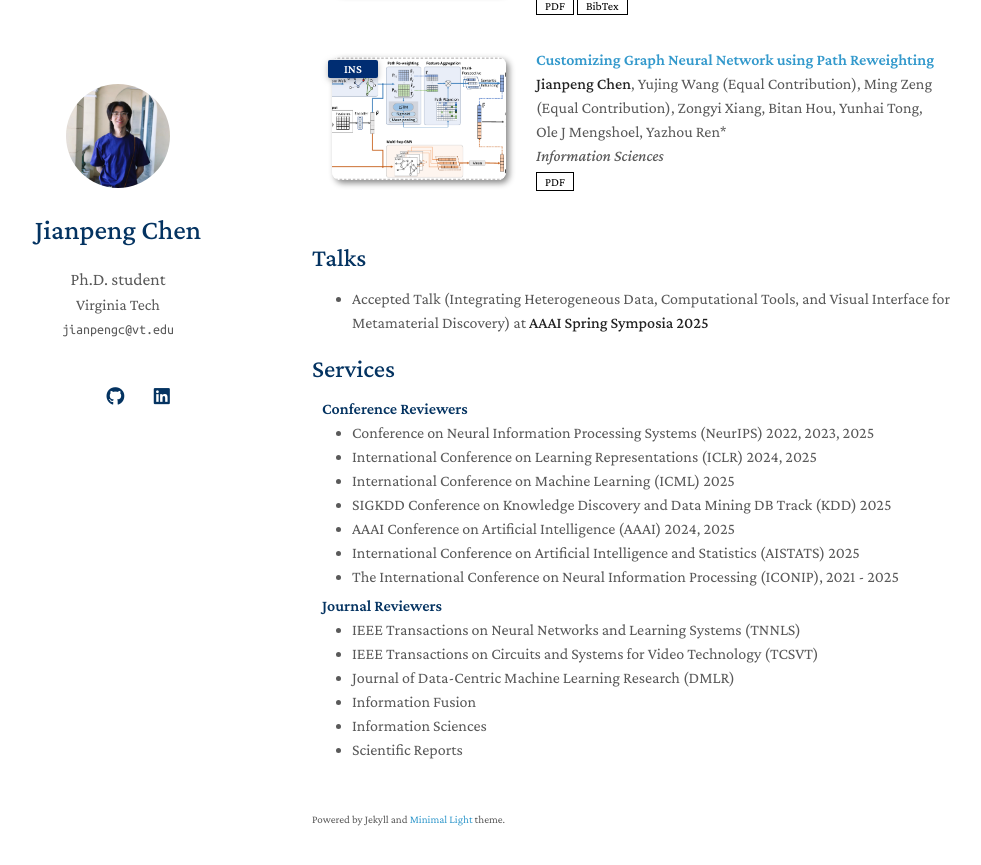
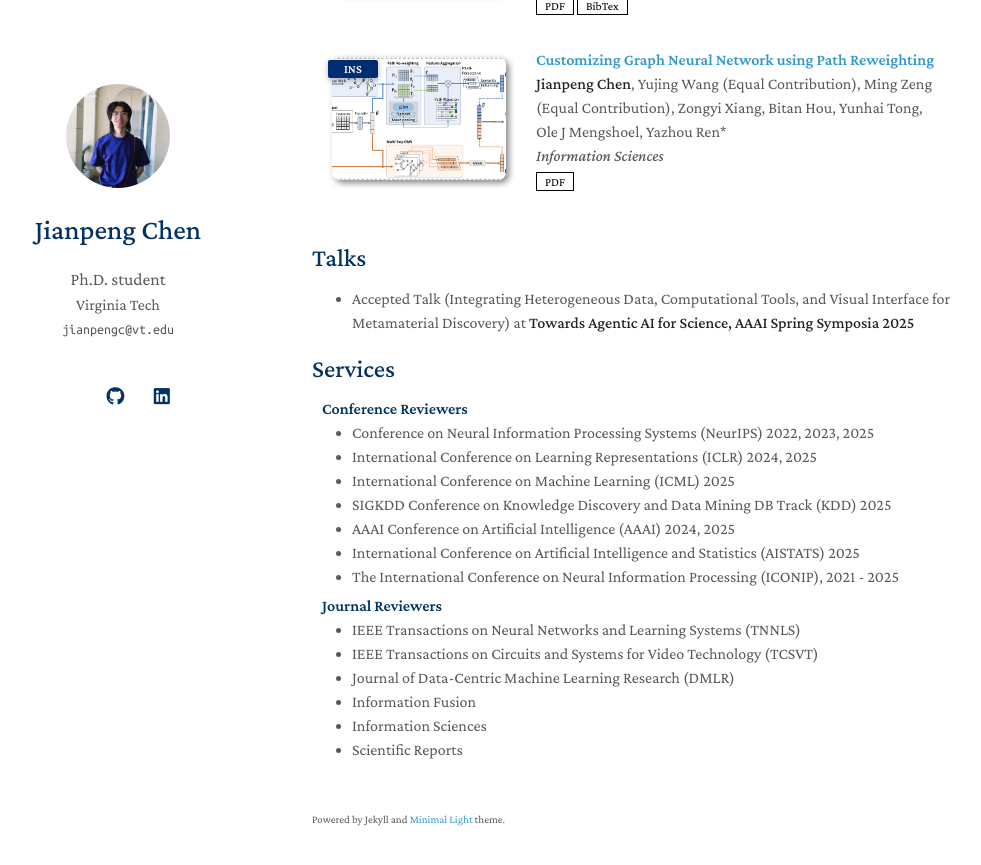
Before and after one commit to cjpcool/cjpcool.github.io, a Jekyll site: the page built from index.md, in a window 1280 px wide and 900 px high, scrolled down 2661 px. Shown: the top 865 px of the window, without its empty margins (158-1139 px from the left). Built offline with Jekyll 4.4.1, drawn with Linux system fonts in a browser that asks for light colours; a style sheet for code colours, icons or effects is not loaded; our own code applies the rules of GitHub Pages for plain Markdown files.

Commit message:
Update index.md

```diff
--- a/index.md
+++ b/index.md
@@ -29,6 +29,6 @@
 
 
 ## Talks
-- Accepted Talk (Integrating Heterogeneous Data, Computational Tools, and Visual Interface for Metamaterial Discovery) at **AAAI Spring Symposia 2025**
+- Accepted Talk (Integrating Heterogeneous Data, Computational Tools, and Visual Interface for Metamaterial Discovery) at **Towards Agentic AI for Science, AAAI Spring Symposia 2025**
 
 {% include_relative _includes/services.md %}
```
